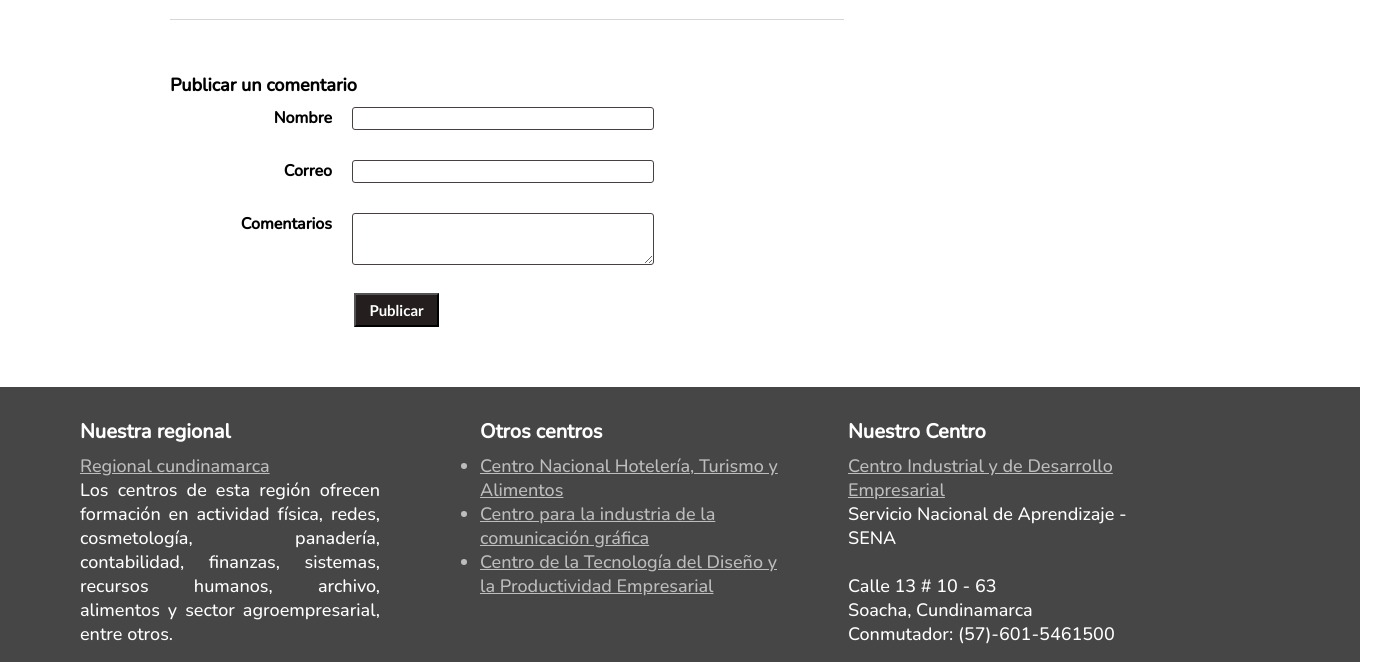
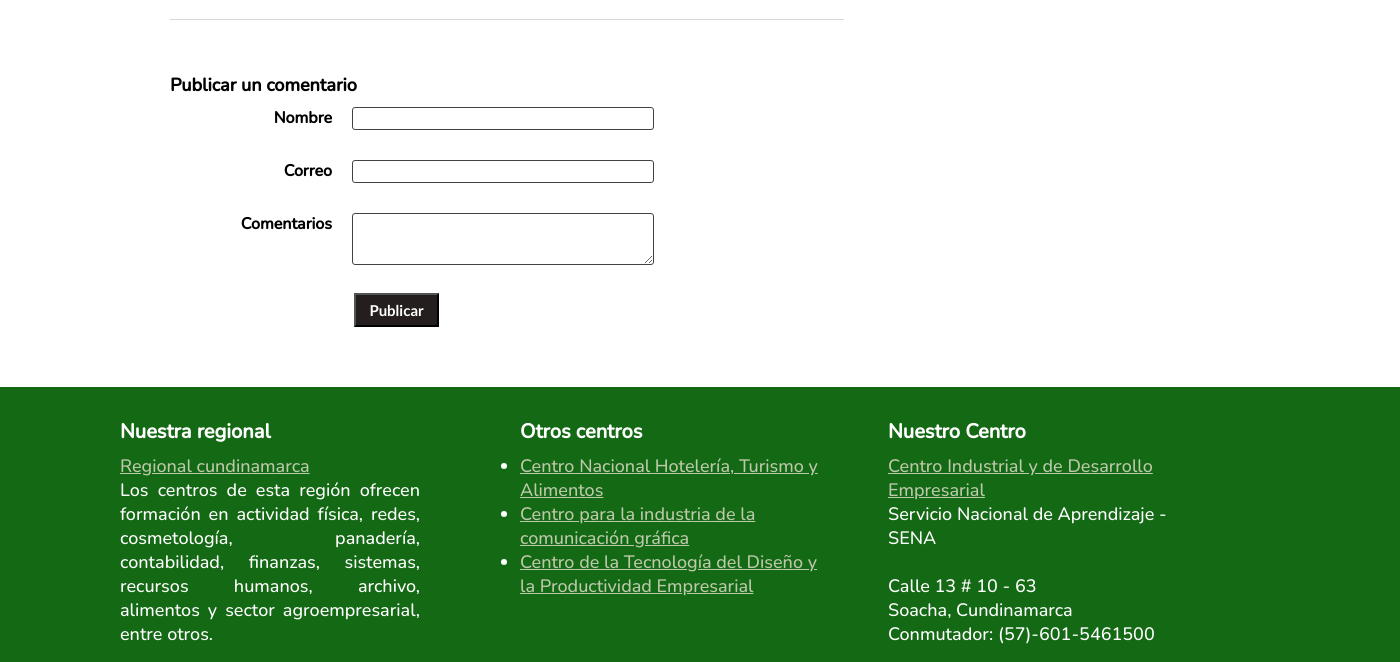
Before and after one commit to Catalina236/HotelDesign, a plain HTML site: page index.html in a window 1280 px wide. Shown: the part 2014-2676 px from the top of the page, 1400 px wide, since content can reach past the window. Drawn offline with nearby package versions, Linux system fonts and the light colour scheme; a web font is replaced by a local one.

Commit message:
Cambios página inicio

```diff
--- a/css/estilos.css
+++ b/css/estilos.css
@@ -243,11 +243,11 @@ form input[type="submit"]{
 }
 footer{
     margin-top: 60px;
-    background-color: #474646;
+    background-color: rgb(20, 105, 20);
     position: absolute;
     width: 100%;
     left: 0;
-    padding-left: 80px;
+    padding-left: 120px;
     color: white;
     padding-top: 23px;
     padding-bottom: 28px;
@@ -275,7 +275,7 @@ footer section{
     display: block;
 }
 .pie_pag ul{
-    color: rgb(189, 189, 189);
+    color: white;
 }
 .sec3{
     position: relative;
@@ -288,7 +288,7 @@ footer section p{
     font-size: 18px;
 }
 .pie_pag section a{
-    color: rgb(189, 189, 189);
+    color: rgb(188, 201, 170);
 }
 .pie_pag section a:hover{
     color: white;
```
